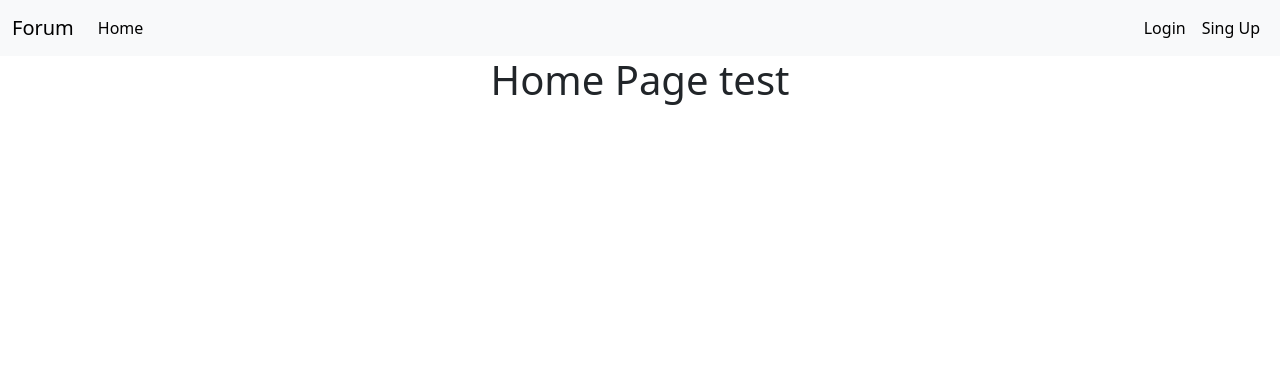
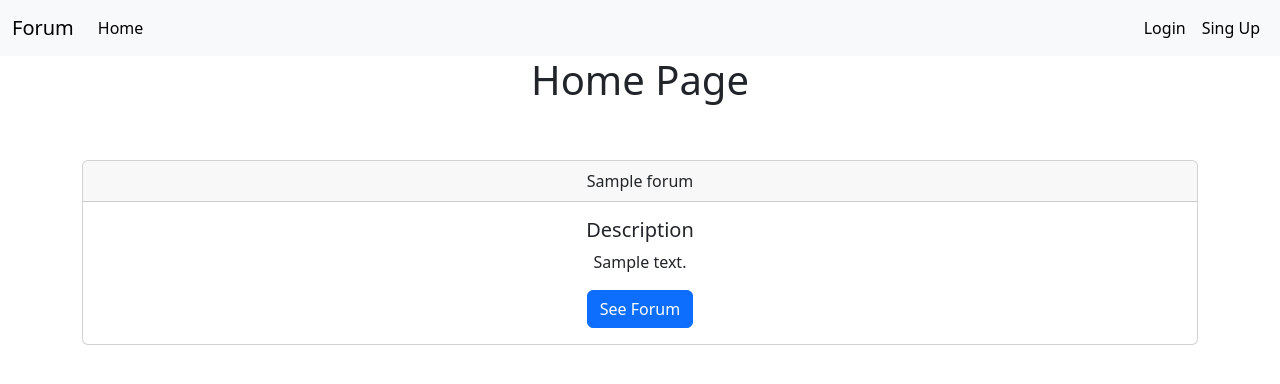
Before and after one commit to whoami13579/forum, a Flask app: page / in a window 1280 px wide. Shown: the top 384 px of the page. Run offline with Flask 3, Linux system fonts and the light colour scheme; tables that the repository leaves empty hold one stand-in row (values such as "Sample post").

Commit message:
show forums in home page

```diff
--- a/website/models.py
+++ b/website/models.py
@@ -59,11 +59,13 @@ class User(db.Model, UserMixin):
 class Forum(db.Model):
     __tablename__ = "forums"
 
-    def __init__(self, name):
+    def __init__(self, name, description):
         self.name = name
+        self.description = description
 
     forum_id = db.Column(db.Integer, primary_key=True)
     name = db.Column(db.String(20), unique=True)
+    description = db.Column(db.String(150), unique=True)
 
     users = db.relationship("User", secondary=Forum_user, backref="forums")
 
--- a/website/templates/home.html
+++ b/website/templates/home.html
@@ -2,7 +2,27 @@
 {% block title %}Home{% endblock %}
 {% block content %}
 <div align="center">
-    <h1>Home Page test</h1>
+    <h1>Home Page</h1>
+    <br>
+    <br>
+    {% for forum in forums %}
+        <div class="card">
+            <div class="card-header">
+            {{ forum.name }}
+            </div>
+            <div class="card-body">
+            <h5 class="card-title">Description</h5>
+            <p class="card-text">{{ forum.description }}</p>
+            <a href="#" class="btn btn-primary">See Forum</a>
+            </div>
+        </div>
+        <br>
+        <br>
+      {% endfor %}
+      <br>
+      <br>
+      <br>
+      <br>
     {% if user.is_authenticated %}
     {% endif %}
 </div>
--- a/website/views.py
+++ b/website/views.py
@@ -1,6 +1,6 @@
 from flask import Blueprint, render_template, request, flash, redirect, url_for
 from flask_login import current_user, login_required
-from .models import Role, User
+from .models import Role, User, Forum
 from . import db
 from datetime import datetime
 
@@ -10,4 +10,4 @@ views = Blueprint("views", __name__)
 @views.route("/")
 @views.route("/home")
 def home():
-    return render_template("home.html", user=current_user)
+    return render_template("home.html", user=current_user, forums=Forum.query.filter_by().all())
```
Also changed, not shown: addForum.py (added, +13 -0 lines), 1 other file.
